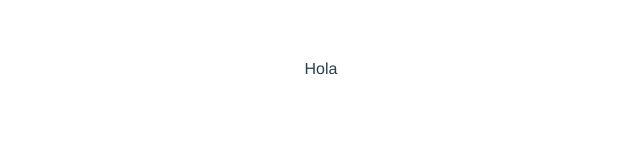
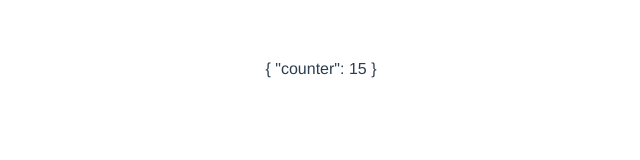
Before and after one commit to hector-gg/C2_Componentes, a Vue app: page / in a window 1280 px wide. Shown: the top 160 px of the page, without its empty margins (319-959 px from the left). Built offline with nearby package versions, Linux system fonts and the light colour scheme.

Commit message:
11_VariablesReactivas

```diff
--- a/src/components/Home.vue
+++ b/src/components/Home.vue
@@ -1,13 +1,19 @@
 <template>
-    <div>Hola</div>
+    <div>{{ obj }}</div>
 </template>
 <script>
-import { onMounted } from "vue";
+// import { ref } from "vue"; varibales
+import { reactive } from "vue"; // objetos
 export default {
     setup() {
-        onMounted(() => {
-            console.log("Munted");
-        });
+        // const counter = ref(0);
+        // setInterval(() => counter.value++, 500);
+        const obj = reactive({ counter: 0 });
+        setInterval(() => obj.counter++, 500);
+
+        return {
+            obj,
+        };
     },
 };
 </script>
```
